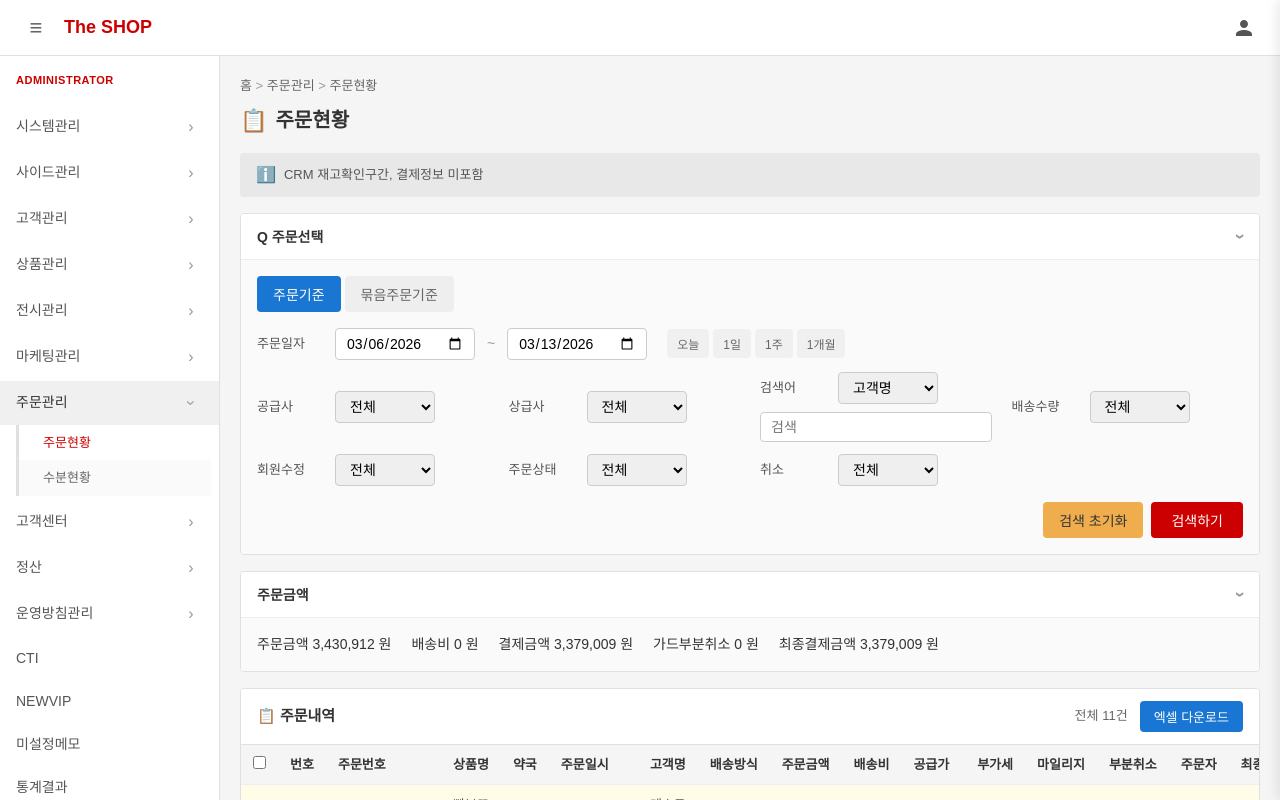
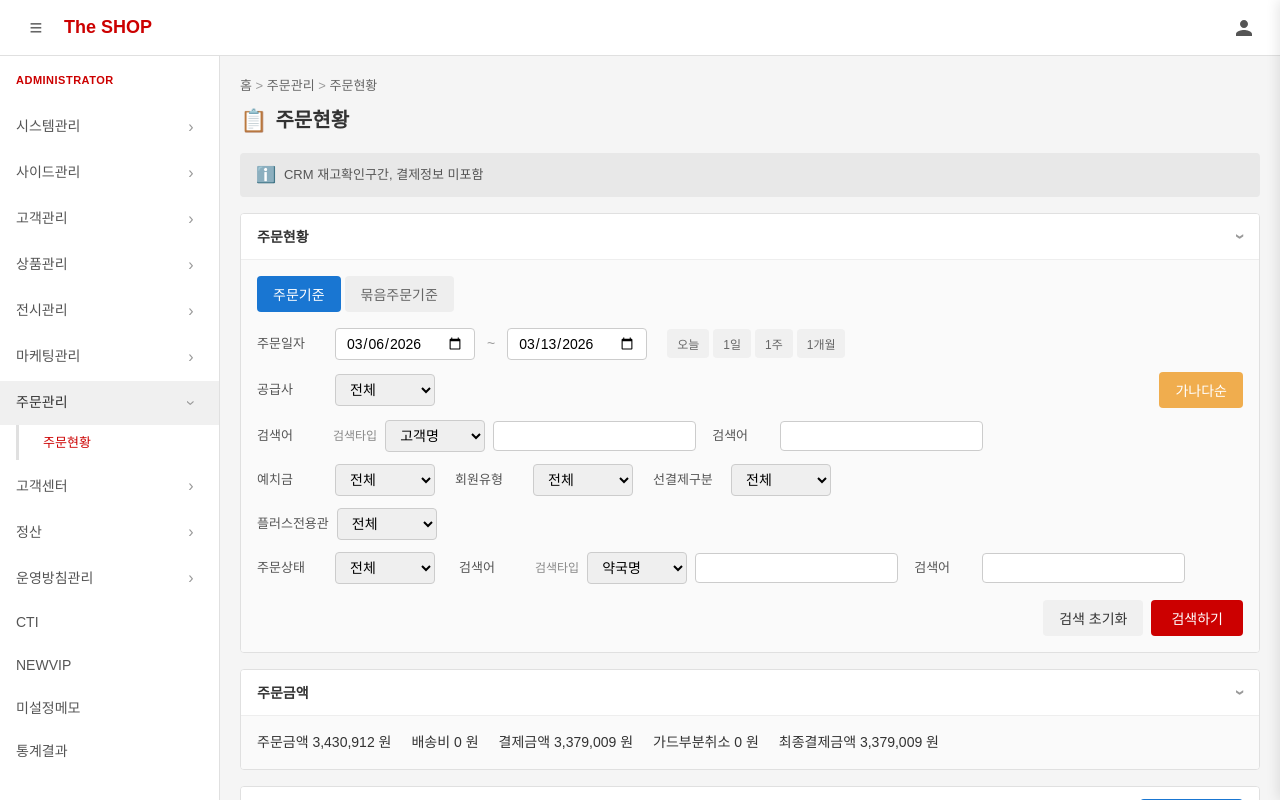
Before and after one commit to JOOMINSE0/Admin, a React (Vite) app: page /order/status in a window 1280 px wide. Shown: the top 800 px of the page. Built offline with nearby package versions, Linux system fonts and the light colour scheme.

Commit message:
feat: 주문일자

```diff
--- a/src/App.tsx
+++ b/src/App.tsx
@@ -1,7 +1,6 @@
 import { Routes, Route, Navigate } from 'react-router-dom'
 import Layout from './components/Layout'
 import OrderStatus from './pages/OrderStatus'
-import MoistureStatus from './pages/MoistureStatus'
 
 function App() {
   return (
@@ -9,7 +8,6 @@ function App() {
       <Route path="/" element={<Layout />}>
         <Route index element={<Navigate to="/order/status" replace />} />
         <Route path="order/status" element={<OrderStatus />} />
-        <Route path="order/moisture" element={<MoistureStatus />} />
       </Route>
       <Route path="*" element={<Navigate to="/" replace />} />
     </Routes>
--- a/src/components/LeftSidebar.tsx
+++ b/src/components/LeftSidebar.tsx
@@ -43,10 +43,7 @@ const menuData: MenuItem[] = [
   {
     id: 'order',
     label: '주문관리',
-    children: [
-      { path: '/order/status', label: '주문현황' },
-      { path: '/order/moisture', label: '수분현황' },
-    ],
+    children: [{ path: '/order/status', label: '주문현황' }],
   },
   {
     id: 'cs',
--- a/src/pages/OrderPage.module.css
+++ b/src/pages/OrderPage.module.css
@@ -125,6 +125,66 @@
   margin-bottom: 16px;
 }
 
+.filterBlock {
+  margin-bottom: 16px;
+}
+
+.filterTopRow {
+  display: flex;
+  align-items: center;
+  justify-content: space-between;
+  margin-bottom: 12px;
+}
+
+.filterSearchRow {
+  display: flex;
+  align-items: center;
+  flex-wrap: wrap;
+  gap: 8px 16px;
+  margin-bottom: 12px;
+}
+
+.filterSearchRow .filterLabel {
+  min-width: 60px;
+}
+
+.searchGroup {
+  display: flex;
+  align-items: center;
+  gap: 8px;
+}
+
+.searchTypeLabel {
+  font-size: 12px;
+  color: #888;
+  white-space: nowrap;
+}
+
+.filterRow3 {
+  display: flex;
+  align-items: center;
+  gap: 20px;
+  margin-bottom: 12px;
+}
+
+.filterRowSingle {
+  margin-bottom: 12px;
+}
+
+.filterBottomRow {
+  display: flex;
+  align-items: center;
+  flex-wrap: wrap;
+  gap: 16px 24px;
+  margin-bottom: 4px;
+}
+
+.filterBottomRow .filterSearchRow {
+  margin-bottom: 0;
+  flex: 1;
+  min-width: 280px;
+}
+
 .filterItem {
   display: flex;
   align-items: center;
@@ -150,16 +210,27 @@
   gap: 8px;
 }
 
-.btnSecondary,
+.btnSecondary {
+  padding: 8px 16px;
+  font-size: 14px;
+  color: #333;
+  background: #f0f0f0;
+  border-radius: 4px;
+}
+
+.btnSecondary:hover {
+  background: #e0e0e0;
+  color: #333;
+}
+
 .btnOrange {
   padding: 8px 16px;
   font-size: 14px;
-  color: #333;
+  color: #fff;
   background: #f0ad4e;
   border-radius: 4px;
 }
 
-.btnSecondary:hover,
 .btnOrange:hover {
   background: #ec971f;
   color: #fff;
--- a/src/pages/OrderStatus.tsx
+++ b/src/pages/OrderStatus.tsx
@@ -44,10 +44,34 @@ const mockOrders = [
   })),
 ]
 
+function formatDate(d: Date) {
+  return d.toISOString().slice(0, 10)
+}
+
 export default function OrderStatus() {
   const [tab, setTab] = useState<'order' | 'bundle'>('order')
   const [dateFrom, setDateFrom] = useState('2026-03-06')
   const [dateTo, setDateTo] = useState('2026-03-13')
+
+  const setQuickDate = (type: 'today' | '1day' | '1week' | '1month') => {
+    const today = new Date()
+    const toStr = formatDate(today)
+    let from: Date
+    if (type === 'today') {
+      from = today
+    } else if (type === '1day') {
+      from = new Date(today)
+      from.setDate(from.getDate() - 1)
+    } else if (type === '1week') {
+      from = new Date(today)
+      from.setDate(from.getDate() - 6)
+    } else {
+      from = new Date(today)
+      from.setMonth(from.getMonth() - 1)
+    }
+    setDateFrom(formatDate(from))
+    setDateTo(toStr)
+  }
 
   return (
     <div className={styles.page}>
@@ -67,7 +91,7 @@ export default function OrderStatus() {
         <span className={styles.infoIcon}>ℹ️</span> {infoMessage}
       </div>
 
-      <CollapsibleSection title="Q 주문선택" defaultOpen={true}>
+      <CollapsibleSection title="주문현황" defaultOpen={true}>
         <div className={styles.tabs}>
           <button
             type="button"
@@ -100,41 +124,69 @@ export default function OrderStatus() {
             className={styles.input}
           />
           <div className={styles.quickDates}>
-            <button type="button" className={styles.quickBtn}>오늘</button>
-            <button type="button" className={styles.quickBtn}>1일</button>
-            <button type="button" className={styles.quickBtn}>1주</button>
-            <button type="button" className={styles.quickBtn}>1개월</button>
+            <button type="button" className={styles.quickBtn} onClick={() => setQuickDate('today')}>오늘</button>
+            <button type="button" className={styles.quickBtn} onClick={() => setQuickDate('1day')}>1일</button>
+            <button type="button" className={styles.quickBtn} onClick={() => setQuickDate('1week')}>1주</button>
+            <button type="button" className={styles.quickBtn} onClick={() => setQuickDate('1month')}>1개월</button>
           </div>
         </div>
-        <div className={styles.filterGrid}>
+        <div className={styles.filterBlock}>
+          <div className={styles.filterTopRow}>
             <div className={styles.filterItem}>
               <label className={styles.filterLabel}>공급사</label>
               <select className={styles.select}><option>전체</option></select>
             </div>
+            <button type="button" className={styles.btnOrange}>가나다순</button>
+          </div>
+          <div className={styles.filterSearchRow}>
+            <label className={styles.filterLabel}>검색어</label>
+            <div className={styles.searchGroup}>
+              <span className={styles.searchTypeLabel}>검색타입</span>
+              <select className={styles.select}><option>고객명</option></select>
+              <input type="text" className={styles.input} placeholder="" />
+            </div>
+            <div className={styles.searchGroup}>
+              <span className={styles.filterLabel}>검색어</span>
+              <input type="text" className={styles.input} placeholder="" />
+            </div>
+          </div>
+          <div className={styles.filterRow3}>
             <div className={styles.filterItem}>
-            <label className={styles.filterLabel}>상급사</label>
+              <label className={styles.filterLabel}>예치금</label>
               <select className={styles.select}><option>전체</option></select>
             </div>
             <div className={styles.filterItem}>
-            <label className={styles.filterLabel}>검색어</label>
-            <select className={styles.select}><option>고객명</option></select>
-            <input type="text" className={styles.input} placeholder="검색" />
-          </div>
-          <div className={styles.filterItem}>
-            <label className={styles.filterLabel}>배송수량</label>
+              <label className={styles.filterLabel}>회원유형</label>
               <select className={styles.select}><option>전체</option></select>
             </div>
             <div className={styles.filterItem}>
-            <label className={styles.filterLabel}>회원수정</label>
+              <label className={styles.filterLabel}>선결제구분</label>
               <select className={styles.select}><option>전체</option></select>
             </div>
+          </div>
+          <div className={styles.filterRowSingle}>
+            <div className={styles.filterItem}>
+              <label className={styles.filterLabel}>플러스전용관</label>
+              <select className={styles.select}><option>전체</option></select>
+            </div>
+          </div>
+          <div className={styles.filterBottomRow}>
             <div className={styles.filterItem}>
               <label className={styles.filterLabel}>주문상태</label>
               <select className={styles.select}><option>전체</option></select>
             </div>
-          <div className={styles.filterItem}>
-            <label className={styles.filterLabel}>취소</label>
-            <select className={styles.select}><option>전체</option><option>부분</option></select>
+            <div className={styles.filterSearchRow}>
+              <label className={styles.filterLabel}>검색어</label>
+              <div className={styles.searchGroup}>
+                <span className={styles.searchTypeLabel}>검색타입</span>
+                <select className={styles.select}><option>약국명</option></select>
+                <input type="text" className={styles.input} placeholder="" />
+              </div>
+              <div className={styles.searchGroup}>
+                <span className={styles.filterLabel}>검색어</span>
+                <input type="text" className={styles.input} placeholder="" />
+              </div>
+            </div>
           </div>
         </div>
         <div className={styles.filterActions}>
```
Also changed, not shown: 1 other file (tests, documents, lock files or other folders). Lines whose indentation alone changed are shown as unchanged.
